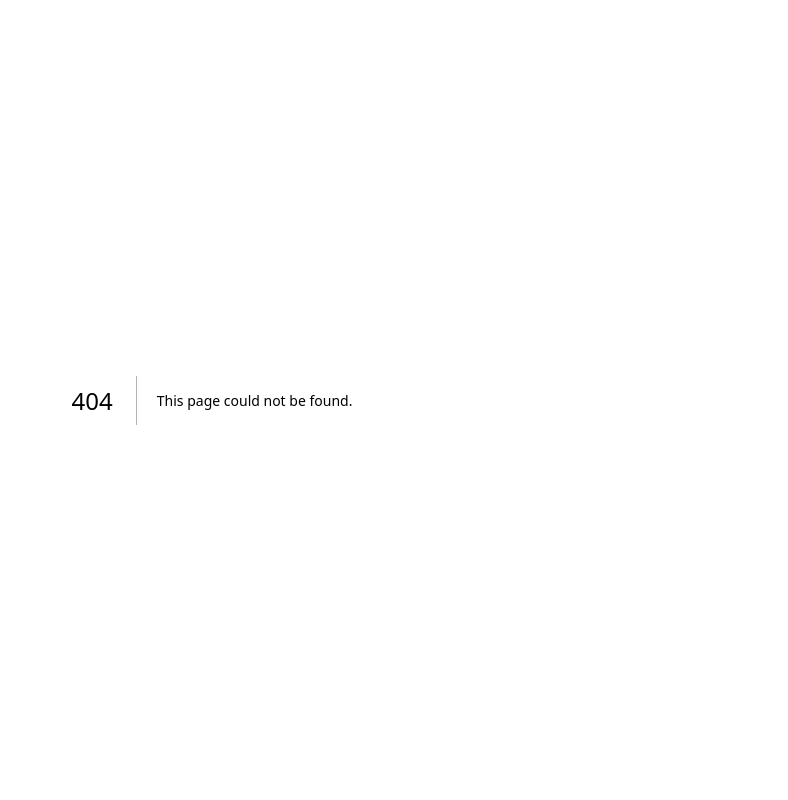
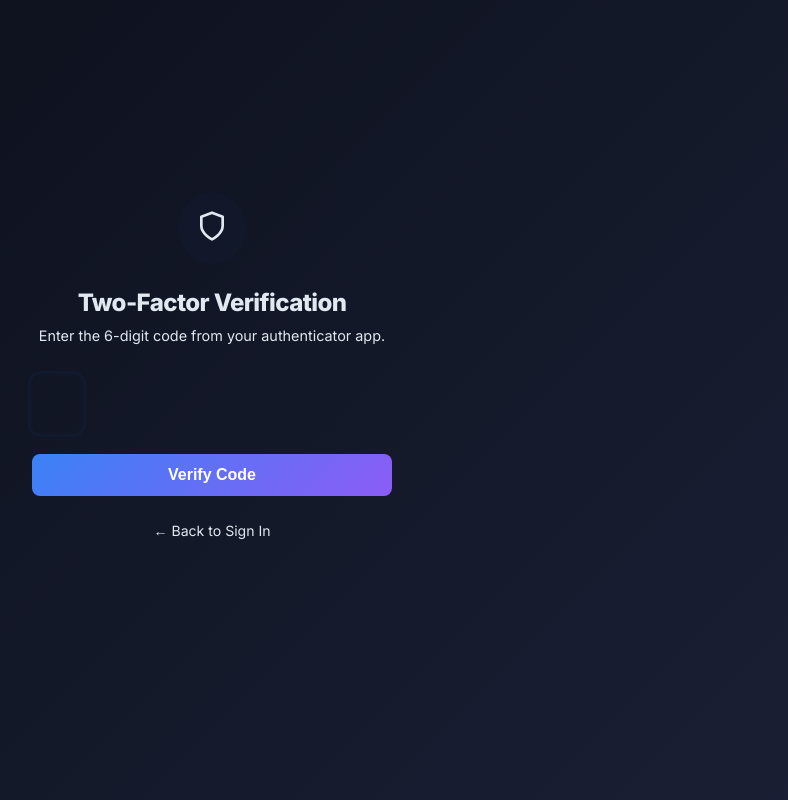
Before and after one commit to joysarkar077/Counsel, a Next.js app: page /verify-2fa in a window 1280 px wide. Before the commit this address had no page. Shown: the whole page, without its empty margins (428-1216 px from the left). Built offline with nearby package versions, Linux system fonts and the light colour scheme.

Commit message:
feat: add 2FA verify UI, custom 404 page, and LoadingSpinner component

```diff
--- /dev/null
+++ b/src/app/not-found.module.css
@@ -0,0 +1,41 @@
+.wrapper {
+  min-height: calc(100vh - 68px);
+  display: flex;
+  justify-content: center;
+  align-items: center;
+  padding: 24px;
+  background: var(--bg-page);
+}
+
+.card {
+  max-width: 420px;
+  width: 100%;
+  padding: 56px 40px;
+  text-align: center;
+  display: flex;
+  flex-direction: column;
+  align-items: center;
+  gap: 12px;
+}
+
+.code {
+  font-size: 5rem;
+  font-weight: 800;
+  color: var(--navy-core);
+  letter-spacing: -0.05em;
+  line-height: 1;
+  margin-bottom: 8px;
+}
+
+.title {
+  font-size: 1.4rem;
+  font-weight: 700;
+  color: var(--text-primary);
+}
+
+.subtitle {
+  font-size: 0.92rem;
+  color: var(--text-muted);
+  line-height: 1.55;
+  margin-bottom: 12px;
+}
--- /dev/null
+++ b/src/app/verify-2fa/page.tsx
@@ -0,0 +1,120 @@
+'use client';
+import { useState, useRef } from 'react';
+import Link from 'next/link';
+import { useRouter } from 'next/navigation';
+import styles from './verify2fa.module.css';
+
+export default function Verify2FAPage() {
+  const router = useRouter();
+  const [code, setCode] = useState(['', '', '', '', '', '']);
+  const [loading, setLoading] = useState(false);
+  const [error, setError] = useState('');
+  const inputs = useRef<(HTMLInputElement | null)[]>([]);
+
+  const handleChange = (value: string, index: number) => {
+    if (!/^\d?$/.test(value)) return; // digits only
+    const newCode = [...code];
+    newCode[index] = value;
+    setCode(newCode);
+    // Auto-advance
+    if (value && index < 5) {
+      inputs.current[index + 1]?.focus();
+    }
+  };
+
+  const handleKeyDown = (e: React.KeyboardEvent, index: number) => {
+    if (e.key === 'Backspace' && !code[index] && index > 0) {
+      inputs.current[index - 1]?.focus();
+    }
+  };
+
+  const handlePaste = (e: React.ClipboardEvent) => {
+    const pasted = e.clipboardData.getData('text').replace(/\D/g, '').slice(0, 6);
+    if (pasted.length === 6) {
+      setCode(pasted.split(''));
+      inputs.current[5]?.focus();
+    }
+    e.preventDefault();
+  };
+
+  const handleSubmit = async (e: React.FormEvent) => {
+    e.preventDefault();
+    const otp = code.join('');
+    if (otp.length < 6) {
+      setError('Please enter the full 6-digit code');
+      return;
+    }
+    setLoading(true);
+    setError('');
+
+    try {
+      // TODO (Farjana - TOTP): Wire up POST /api/auth/verify-2fa once TOTP module is ready
+      const res = await fetch('/api/auth/verify-2fa', {
+        method: 'POST',
+        headers: { 'Content-Type': 'application/json' },
+        body: JSON.stringify({ otp }),
+      });
+
+      if (!res.ok) {
+        const data = await res.json();
+        throw new Error(data.error || 'Invalid code');
+      }
+
+      router.push('/dashboard');
+    } catch (err: any) {
+      setError(err.message);
+      setCode(['', '', '', '', '', '']);
+      inputs.current[0]?.focus();
+    } finally {
+      setLoading(false);
+    }
+  };
+
+  return (
+    <div className={styles.wrapper}>
+      <div className={`card animate-fade-up ${styles.card}`}>
+        <div className={styles.iconWrap}>
+          <svg viewBox="0 0 24 24" fill="none" stroke="currentColor" strokeWidth="2" className={styles.icon}>
+            <path strokeLinecap="round" strokeLinejoin="round" d="M12 22s8-4 8-10V5l-8-3-8 3v7c0 6 8 10 8 10z" />
+          </svg>
+        </div>
+
+        <h1 className={styles.title}>Two-Factor Verification</h1>
+        <p className={styles.subtitle}>
+          Enter the 6-digit code from your authenticator app.
+        </p>
+
+        {error && <div className="alert-error">{error}</div>}
+
+        <form onSubmit={handleSubmit} className={styles.form}>
+          <div className={styles.otpRow} onPaste={handlePaste}>
+            {code.map((digit, i) => (
+              <input
+                key={i}
+                ref={(el) => { inputs.current[i] = el; }}
+                type="text"
+                inputMode="numeric"
+                maxLength={1}
+                value={digit}
+                className={styles.otpInput}
+                onChange={(e) => handleChange(e.target.value, i)}
+                onKeyDown={(e) => handleKeyDown(e, i)}
+                disabled={loading}
+                autoFocus={i === 0}
+                id={`otp-${i}`}
+              />
+            ))}
+          </div>
+
+          <button type="submit" className="btn-primary" disabled={loading || code.join('').length < 6}>
+            {loading ? 'Verifying…' : 'Verify Code'}
+          </button>
+        </form>
+
+        <div className={styles.footer}>
+          <Link href="/login" className={styles.back}>← Back to Sign In</Link>
+        </div>
+      </div>
+    </div>
+  );
+}
--- /dev/null
+++ b/src/app/verify-2fa/verify2fa.module.css
@@ -0,0 +1,100 @@
+.wrapper {
+  min-height: calc(100vh - 68px);
+  display: flex;
+  justify-content: center;
+  align-items: center;
+  padding: 24px;
+  background: var(--bg-page);
+}
+
+.card {
+  max-width: 440px;
+  width: 100%;
+  padding: 48px 40px;
+  display: flex;
+  flex-direction: column;
+  align-items: center;
+  gap: 0;
+}
+
+.iconWrap {
+  background: rgba(27, 58, 107, 0.08);
+  border-radius: 50%;
+  padding: 18px;
+  margin-bottom: 24px;
+}
+
+.icon {
+  width: 32px;
+  height: 32px;
+  color: var(--navy-core);
+}
+
+.title {
+  font-size: 1.5rem;
+  font-weight: 800;
+  color: var(--text-primary);
+  letter-spacing: -0.025em;
+  margin-bottom: 8px;
+  text-align: center;
+}
+
+.subtitle {
+  font-size: 0.9rem;
+  color: var(--text-muted);
+  text-align: center;
+  line-height: 1.5;
+  margin-bottom: 28px;
+}
+
+.form {
+  width: 100%;
+  display: flex;
+  flex-direction: column;
+  gap: 20px;
+}
+
+.otpRow {
+  display: flex;
+  gap: 10px;
+  justify-content: center;
+}
+
+.otpInput {
+  width: 52px;
+  height: 60px;
+  border: 1.5px solid var(--border);
+  border-radius: 10px;
+  text-align: center;
+  font-size: 1.5rem;
+  font-weight: 700;
+  font-family: inherit;
+  color: var(--navy-deepest);
+  background: var(--bg-card);
+  outline: none;
+  transition: border-color 0.2s ease, box-shadow 0.2s ease;
+}
+
+.otpInput:focus {
+  border-color: var(--navy-core);
+  box-shadow: 0 0 0 3px rgba(27, 58, 107, 0.12);
+}
+
+.otpInput:disabled {
+  opacity: 0.6;
+}
+
+.footer {
+  margin-top: 24px;
+  text-align: center;
+}
+
+.back {
+  font-size: 0.88rem;
+  color: var(--text-muted);
+  transition: color 0.2s ease;
+}
+
+.back:hover {
+  color: var(--navy-core);
+}
--- /dev/null
+++ b/src/components/LoadingSpinner.module.css
@@ -0,0 +1,11 @@
+@keyframes spin {
+  to { transform: rotate(360deg); }
+}
+
+.spinner {
+  display: inline-block;
+  border: 2.5px solid rgba(255, 255, 255, 0.25);
+  border-radius: 50%;
+  animation: spin 0.7s linear infinite;
+  flex-shrink: 0;
+}
```
Also changed, not shown: src/app/not-found.tsx (added, +19 -0 lines), src/components/LoadingSpinner.tsx (added, +16 -0 lines), src/components/Navbar.module.css (added, +81 -0 lines), src/components/Navbar.tsx (added, +35 -0 lines).
